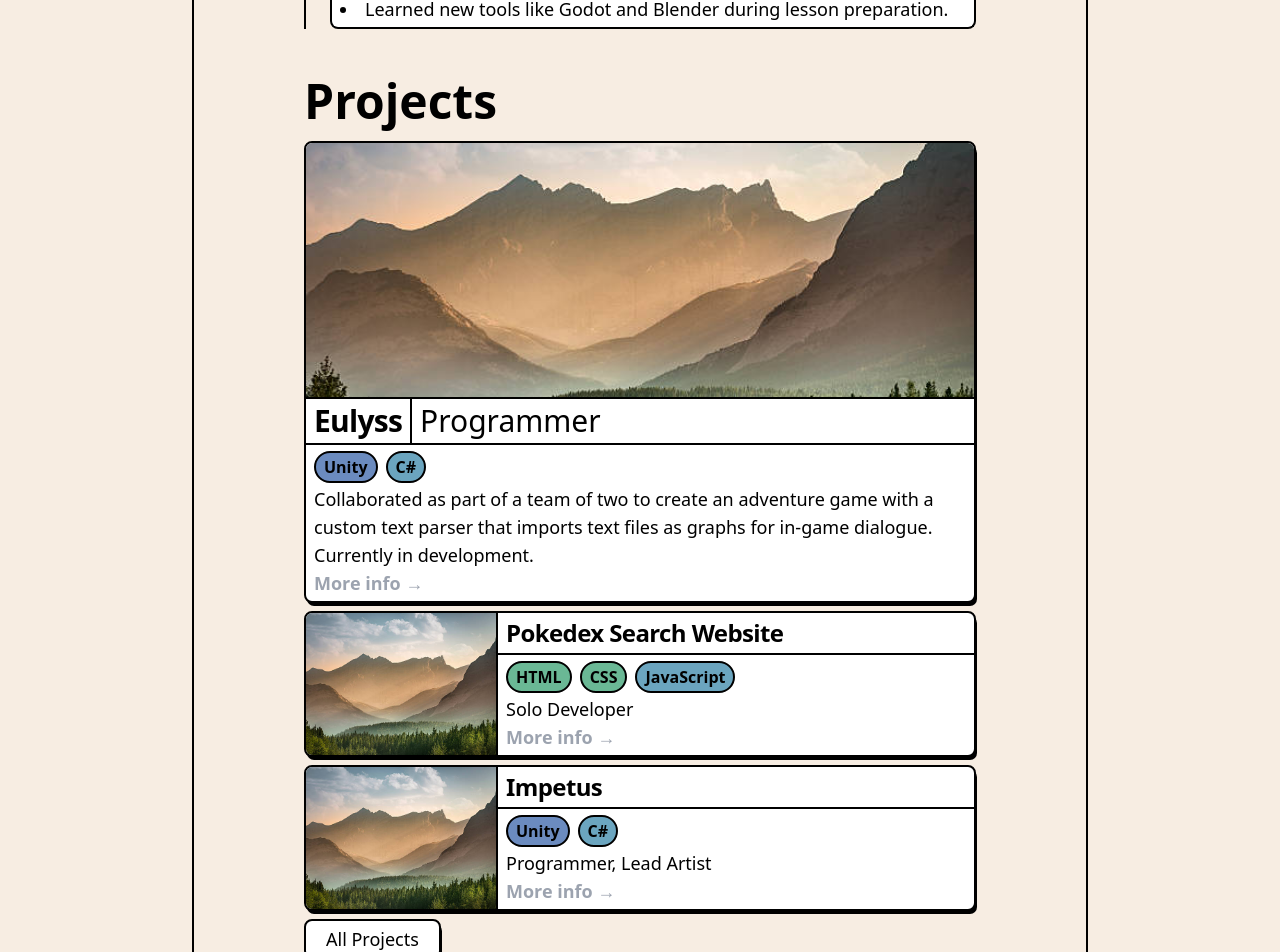
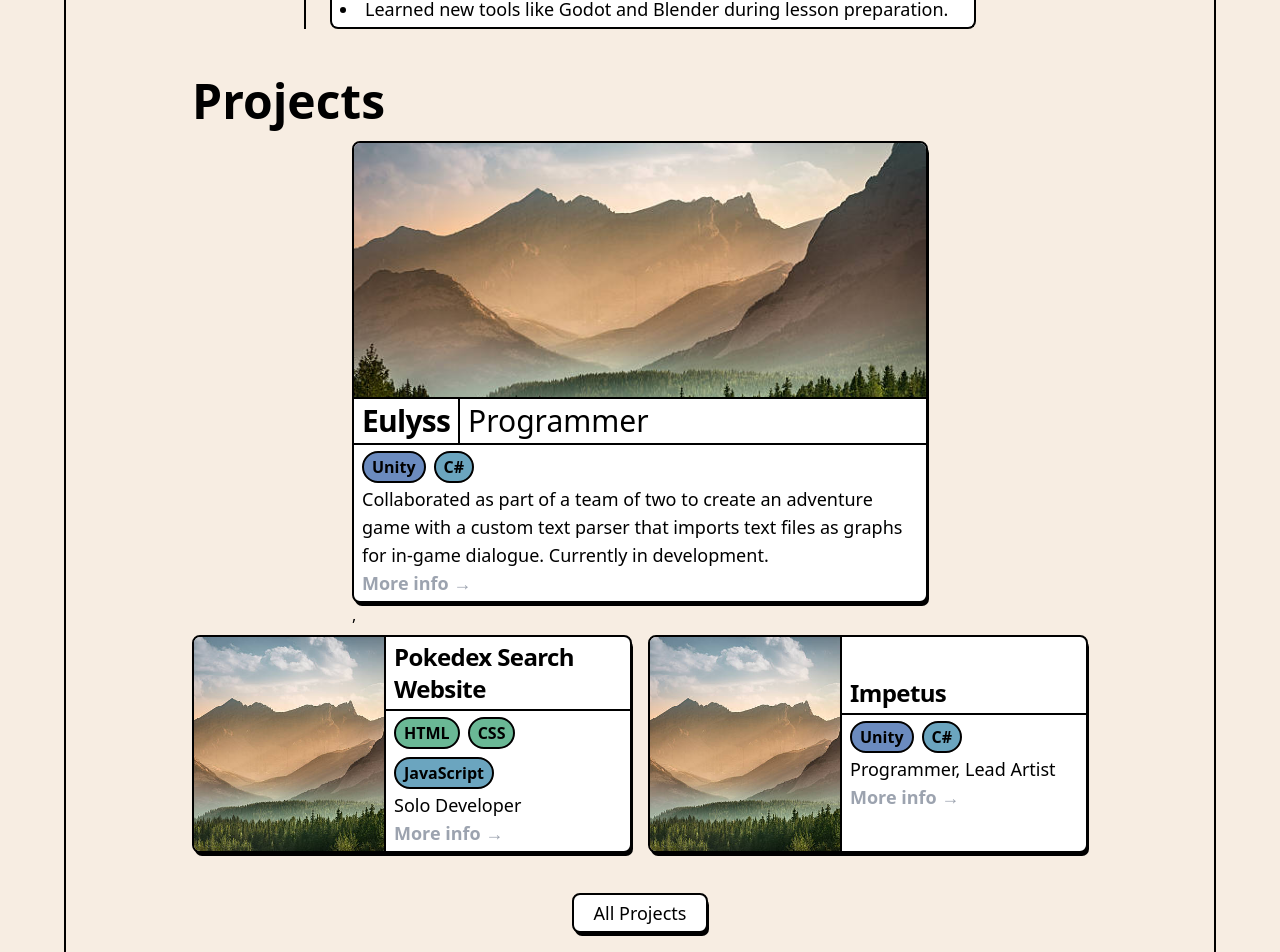
Before and after one commit to Ziad-J05/Portfolio-Site, a React (Vite) app: page / in a window 1280 px wide. Shown: the part 1171-2123 px from the top of the page. Built offline with nearby package versions, Linux system fonts and the light colour scheme.

Commit message:
began adding width to home page

```diff
--- a/src/components/ContentContainer.tsx
+++ b/src/components/ContentContainer.tsx
@@ -4,14 +4,19 @@ import '../index.css'
 interface ContentContainerProps {
       content: ReactElement[];
       bottomMargin: boolean;
+      width?: string;
     }
 
 
-export default function ContentContainer({content, bottomMargin}: ContentContainerProps){
+export default function ContentContainer({content, bottomMargin, width}: ContentContainerProps){
 
-    /* TODO: add optional bottom margin using ternary operator on class */
+    let containterClass:string = "w-" + width + " mx-auto"
+    if (bottomMargin){
+        containterClass += " mb-12"
+    }
+
     return(
-        <div className={bottomMargin ? 'w-2xl mx-auto mb-12' : 'w-2xl mx-auto'}>
+        <div className={containterClass}>
             {content}
         </div>
     );
--- a/src/components/ExperienceSection.tsx
+++ b/src/components/ExperienceSection.tsx
@@ -13,6 +13,7 @@ export default function ExperienceSection({jobInfoList}: {jobInfoList: JobInfo[]
           <JobTimeline jobInfoList={jobInfoList} />
         ]}
         bottomMargin={true}
+        width="4xl"
       />
     </>
   )
--- a/src/components/JobTimeline.tsx
+++ b/src/components/JobTimeline.tsx
@@ -100,7 +100,7 @@ export default function JobTimeline({jobInfoList}: {jobInfoList: JobInfo[]}){
   }
 
   return(
-    <>
+    <div className='w-2xl mx-auto'>
       <ThemeProvider theme={timelineTheme}>
         <Timeline>
 
@@ -108,6 +108,6 @@ export default function JobTimeline({jobInfoList}: {jobInfoList: JobInfo[]}){
 
         </Timeline>
       </ThemeProvider>
-    </>
+    </div>
   )
 }
--- a/src/components/ProjectArea.tsx
+++ b/src/components/ProjectArea.tsx
@@ -2,7 +2,7 @@ import '../index.css'
 import { ProjectThumbnail } from './ProjectThumbnails'
 import { ProjectData } from './ProjectData';
 
-export default function ProjectArea({projectDataList}: {projectDataList: ProjectData[]}){
+export function ProjectFlex({projectDataList}: {projectDataList: ProjectData[]}){
     const projects: React.ReactElement[] = [];
 
     for(const projectData of projectDataList) {
@@ -15,7 +15,7 @@ export default function ProjectArea({projectDataList}: {projectDataList: Project
 
     return(
         <>
-        <div className="flex flex-col gap-2 py-2">
+        <div className="grid grid-cols-2 py-2 gap-4">
             {projects}
         </div>
         </>
--- a/src/components/ProjectSection.tsx
+++ b/src/components/ProjectSection.tsx
@@ -1,7 +1,7 @@
 import '../index.css'
 import ContentContainer from './ContentContainer'
 import { FeaturedProjectThumbnail } from './ProjectThumbnails'
-import ProjectArea from './ProjectArea'
+import { ProjectFlex } from './ProjectArea'
 import { GetProjectPageLink, ProjectData } from './ProjectData'
 import { LinkButton } from './LinkButton'
 import { SectionHeading } from './Headings'
@@ -16,6 +16,7 @@ export default function ProjectSection({projectDataList}: {projectDataList: Proj
       <ContentContainer
         content={[
           <SectionHeading text="Projects" />,
+          <div className='w-fit mx-auto'>
           <FeaturedProjectThumbnail
             projectName={featuredProjectData.projectName}
             role={featuredProjectData.role}
@@ -23,10 +24,14 @@ export default function ProjectSection({projectDataList}: {projectDataList: Proj
             body={body}
             thumbnailSrc={featuredProjectData.thumbnailSrc}
           />,
-          <ProjectArea projectDataList={projectDataList.slice(1)} />,
-          <LinkButton text="All Projects" link="/projects" />,
+          </div>,
+          <ProjectFlex projectDataList={projectDataList.slice(1)} />,
+          <div className='w-fit mx-auto mt-8'>
+            <LinkButton text="All Projects" link="/projects" />
+          </div>
         ]}
         bottomMargin={true}
+        width="4xl"
       />
     </>
   )
--- a/src/components/ProjectThumbnails.tsx
+++ b/src/components/ProjectThumbnails.tsx
@@ -50,7 +50,7 @@ export function FeaturedProjectThumbnail({projectName, role, skills, body, thumb
         <ThemeProvider theme={cardTheme}>
             <Card
                 href={projectPageLink}
-                className="max-w-2xl transition-all duration-150 ease-out"
+                className="max-w-xl transition-all duration-150 ease-out"
                 imgAlt="Meaningful alt text for an image that is not purely decorative"
                 imgSrc={thumbnailSrc}
             >
@@ -105,7 +105,7 @@ export function ProjectThumbnail( {projectName, role, skills, thumbnailSrc}: Pro
                     </h3>
                     <div className="px-2 py-1">
 
-                        <div className="flex gap-2 my-0.5">
+                        <div className="flex flex-wrap gap-2 my-0.5">
                             <SkillsArea skills={skills} />
                         </div>
                         <p className="text-lg text-black">
--- a/src/components/SkillsSection.tsx
+++ b/src/components/SkillsSection.tsx
@@ -17,6 +17,7 @@ export default function SkillsSection({skills}: {skills: Skill[]}){
           </div>
         ]}
         bottomMargin={true}
+        width='4xl'
       />
     </>
   )
--- a/src/pages/HomePage.tsx
+++ b/src/pages/HomePage.tsx
@@ -44,7 +44,7 @@ function HomePage(){
   return(
     <>
     <NavigationBar />
-      <MainContentArea width='4xl' content={[
+      <MainContentArea width='6xl' content={[
         <IntroSection />,
         <SkillsSection skills={skills}/>,
         <ExperienceSection jobInfoList={jobInfoList} />,
--- a/src/pages/ProjectsPage.tsx
+++ b/src/pages/ProjectsPage.tsx
@@ -3,7 +3,7 @@ import NavigationBar from '../components/NavigationBar'
 import MainContentArea from '../components/MainContentArea'
 import ContentContainer from '../components/ContentContainer'
 import { SectionHeading } from '../components/Headings'
-import ProjectArea from '../components/ProjectArea'
+import { ProjectFlex } from '../components/ProjectArea'
 import { ProjectData } from '../components/ProjectData'
 import Footer from '../components/Footer'
 import { MySkills} from '../data/MySkills'
@@ -18,7 +18,7 @@ export default function ProjectsPage() {
           <ContentContainer
           content={[
             <SectionHeading text="All Projects" />,
-            <ProjectArea projectDataList={MyProjects} />
+            <ProjectFlex projectDataList={MyProjects} />
           ]}
           bottomMargin={false}
           />
```
